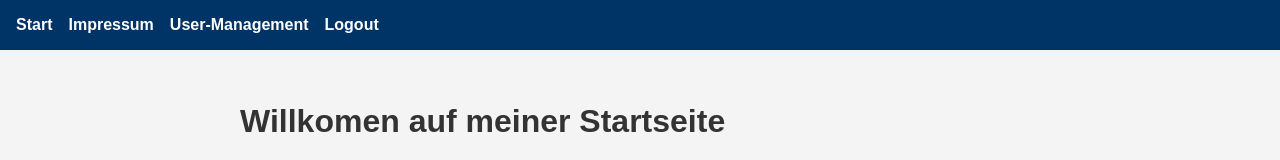
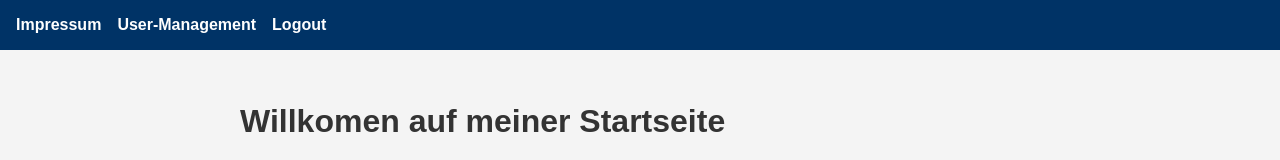
Before and after one commit to lilChulo/-web1KlinskiSS25, a website: page public/html/start.html in a window 1280 px wide. Shown: the top 160 px of the page. Drawn offline with Linux system fonts and the light colour scheme.

Commit message:
start neu

```diff
--- a/public/html/start.html
+++ b/public/html/start.html
@@ -16,7 +16,7 @@
 
     <nav>
 
-        <a href="../html/start.html" id="nav-root">Start</a>  <!-- wichtig in richtige ordner packen. (.. vor / schreiben) auch unten in nav bereich-->
+       <!-- <a href="../html/start.html" id="nav-root">Start</a>   -->  <!-- wichtig in richtige ordner packen. (.. vor / schreiben) auch unten in nav bereich-->
         <a href="../html/impressum.html"id="nav-impressum">Impressum</a>
         <a href="../html/usermanagement.html" id="nav-user-management">User-Management</a>
 
```
